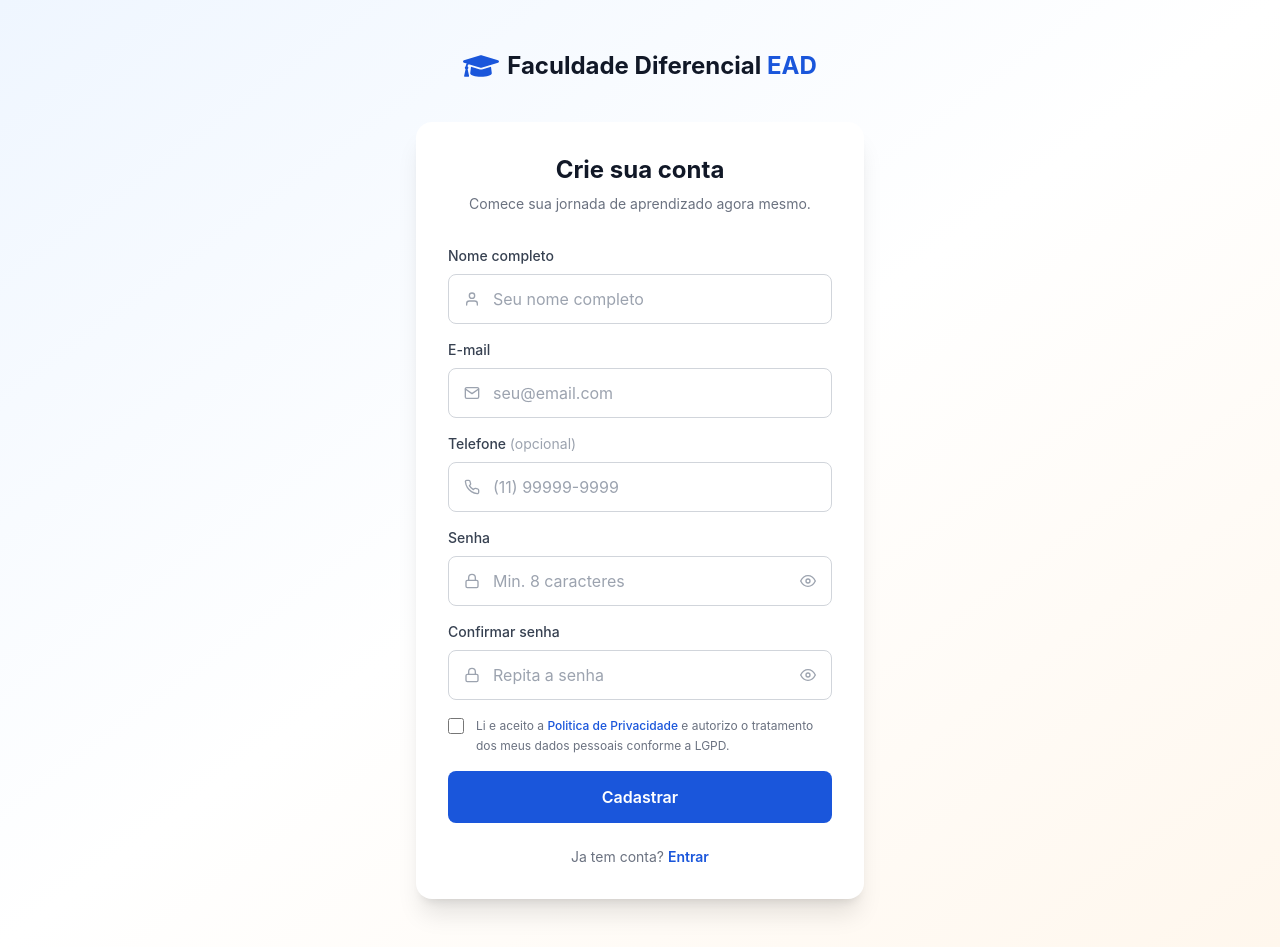
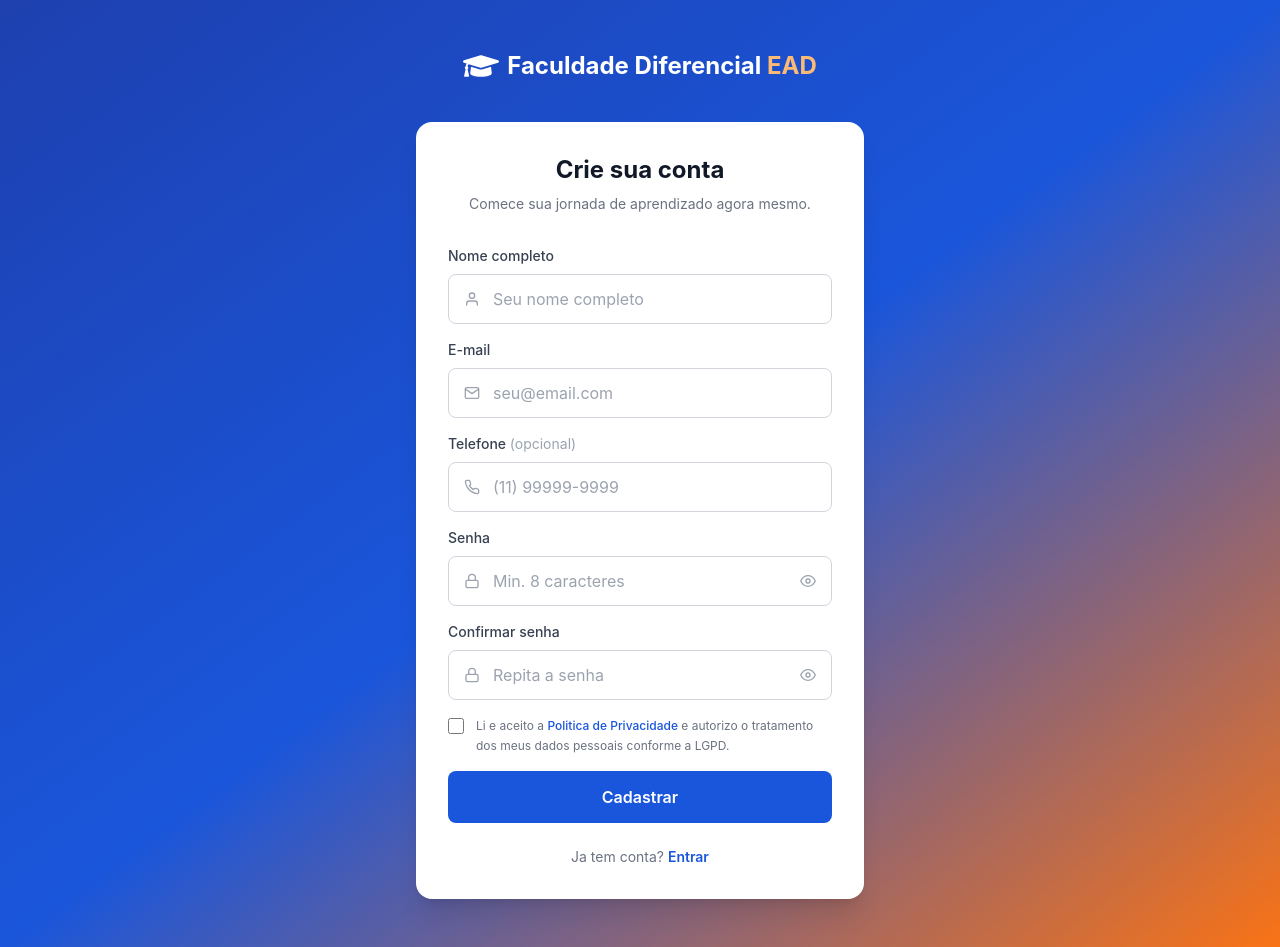
Before and after one commit to ED709112/faculdade-diferencial-ead, a Next.js app in the folder frontend/: page /auth/cadastro in a window 1280 px wide. Built offline with nearby package versions, Linux system fonts and the light colour scheme.

Commit message:
Style: cadastro page gradient blue to orange background

```diff
--- a/frontend/src/app/auth/cadastro/page.tsx
+++ b/frontend/src/app/auth/cadastro/page.tsx
@@ -49,14 +49,14 @@
   };
 
   return (
-    <div className="min-h-screen bg-gradient-to-br from-primary-50 via-white to-secondary-50 flex items-center justify-center px-4 py-12">
+    <div className="min-h-screen bg-gradient-to-br from-primary-600 via-primary-500 to-secondary-500 flex items-center justify-center px-4 py-12">
       <div className="w-full max-w-md">
         {/* Logo */}
         <div className="text-center mb-8">
           <Link href="/" className="inline-flex items-center gap-2">
-            <FaGraduationCap className="text-primary-500 text-4xl" />
-            <span className="text-2xl font-bold text-gray-900">
-              Faculdade Diferencial <span className="text-primary-500">EAD</span>
+            <FaGraduationCap className="text-white text-4xl" />
+            <span className="text-2xl font-bold text-white">
+              Faculdade Diferencial <span className="text-secondary-300">EAD</span>
             </span>
           </Link>
         </div>
```
